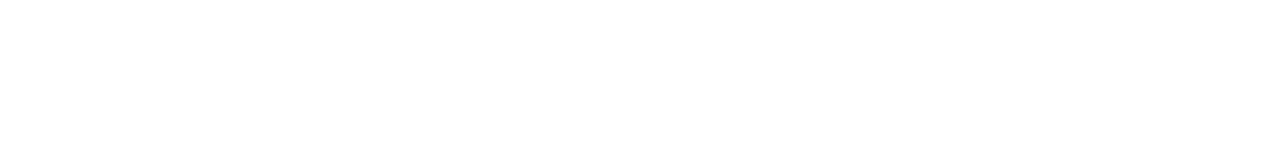
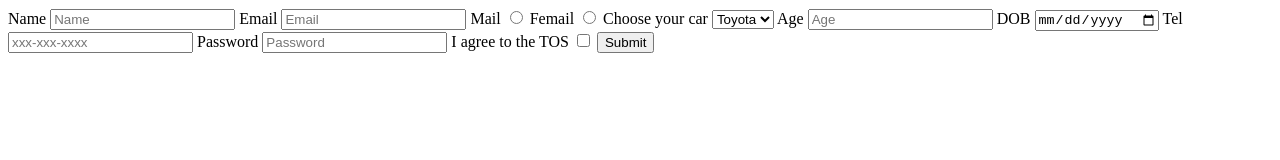
Before and after one commit to acciojob/signup-form-car-saivivek122, a website: page main.html in a window 1280 px wide. Drawn offline with Linux system fonts and the light colour scheme.

Commit message:
created a submission

```diff
--- a/main.html
+++ b/main.html
@@ -8,6 +8,33 @@
 
 <body>
 	<!-- the entire body must be written by student -->
+	<form method="post">
+		<label for="name">Name</label>
+		<input type="text" required id="name" placeholder="Name">
+		<label for="email">Email</label>
+		<input type="email" required id="email" placeholder="Email">
+        <label for="gender_m">Mail</label>
+		<input type="radio" required id="gender_m" name="gender">
+		<label for="gender_f">Femail</label>
+		<input type="radio" required id="gender_f" name="gender">
+	    <label for="cars">Choose your car</label>
+		<select placeholder="--Please choose an option--">
+		<option>Toyota</option>
+			<option>BMW</option>
+			<option>Audi</option>
+		</select>
+		<label for="age">Age</label>
+		<input type="number" required id="age" placeholder="Age">
+		<label for="dob">DOB</label>
+		<input type="date" required id="dob">
+		<label for="tel">Tel</label>
+		<input type="tel" id="tel" placeholder="xxx-xxx-xxxx">
+		<label for="password">Password</label>
+		<input type="password" required id="password" placeholder="Password">
+		<label for="tos">I agree to the TOS</label>
+		<input type="checkbox" required id="tos">
+		<button type="submit">Submit</button>
+	</form>
     <script type="text/javascript" src="./script.js">
 </script>
 
```
